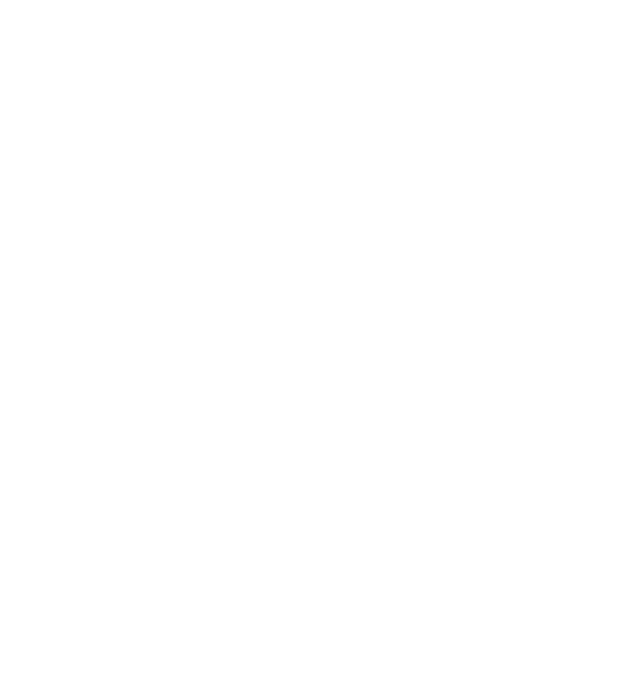
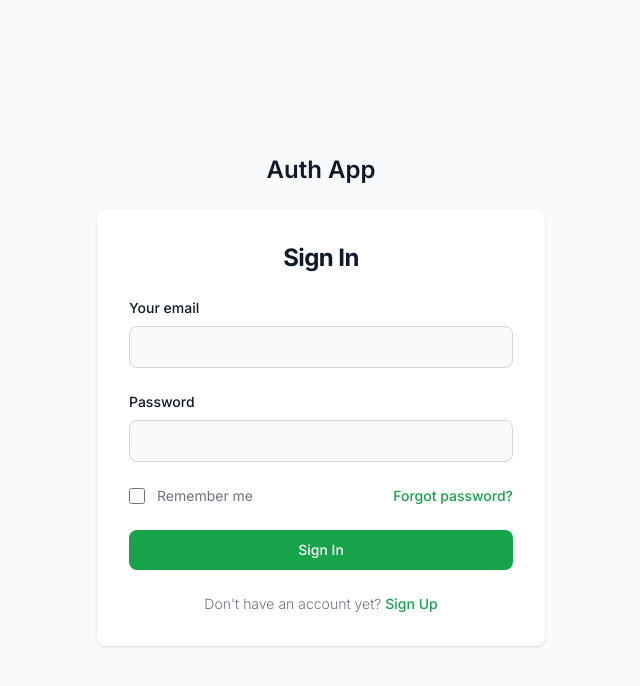
Before and after one commit to anoopraju31/next-auth-app, a Next.js app: page /login in a window 1280 px wide. Shown: the top 686 px of the page, without its empty margins (319-959 px from the left). Built offline with nearby package versions, Linux system fonts and the light colour scheme.

Commit message:
Sign In page : styled

```diff
--- a/src/app/login/page.tsx
+++ b/src/app/login/page.tsx
@@ -1,7 +1,120 @@
+'use client'
+
+import React, { useState } from 'react'
+import Link from 'next/link'
+import { useRouter } from 'next/navigation'
+import axios from 'axios'
+
 export default function LoginPage() {
+	const [user, setUser] = useState({
+		email: '',
+		password: '',
+	})
+
+	const handleSignUp = async (e: React.FormEvent) => {
+		e.preventDefault()
+	}
 	return (
-		<section className='h-screen flex justify-center items-center'>
-			<h1 className='text-center text-2xl text-white'> Login Page </h1>
+		<section className='h-screen  bg-gray-50 dark:bg-gray-900'>
+			<div className='flex flex-col items-center justify-center px-6 py-8 mx-auto md:h-screen lg:py-0'>
+				<h1 className='flex items-center mb-6 text-2xl font-semibold text-gray-900 dark:text-white'>
+					Auth App
+				</h1>
+
+				<div className='w-full bg-white rounded-lg shadow dark:border md:mt-0 sm:max-w-md xl:p-0 dark:bg-gray-800 dark:border-gray-700'>
+					<div className='p-6 space-y-4 md:space-y-6 sm:p-8'>
+						<h1 className='text-xl font-bold leading-tight tracking-tight text-center text-gray-900 md:text-2xl dark:text-white'>
+							Sign In
+						</h1>
+
+						<form className='space-y-4 md:space-y-6' onSubmit={handleSignUp}>
+							{/* email */}
+							<div>
+								<label
+									htmlFor='email'
+									className='block mb-2 text-sm font-medium text-gray-900 dark:text-white'>
+									Your email
+								</label>
+								<input
+									type='email'
+									name='email'
+									id='email'
+									value={user.email}
+									onChange={(e) =>
+										setUser((prev) => ({ ...prev, email: e.target.value }))
+									}
+									className='bg-gray-50 border border-gray-300 text-gray-900 sm:text-sm rounded-lg focus:ring-primary-600 focus:border-primary-600 block w-full p-2.5 dark:bg-gray-700 dark:border-gray-600 dark:placeholder-gray-400 dark:text-white dark:focus:ring-blue-500 dark:focus:border-blue-500'
+									required
+								/>
+							</div>
+
+							{/* password */}
+							<div>
+								<label
+									htmlFor='password'
+									className='block mb-2 text-sm font-medium text-gray-900 dark:text-white'>
+									Password
+								</label>
+								<input
+									type='password'
+									name='password'
+									id='password'
+									value={user.password}
+									onChange={(e) =>
+										setUser((prev) => ({ ...prev, password: e.target.value }))
+									}
+									className='bg-gray-50 border border-gray-300 text-gray-900 sm:text-sm rounded-lg focus:ring-primary-600 focus:border-primary-600 block w-full p-2.5 dark:bg-gray-700 dark:border-gray-600 dark:placeholder-gray-400 dark:text-white dark:focus:ring-blue-500 dark:focus:border-blue-500'
+									required
+								/>
+							</div>
+
+							<div className='flex items-center justify-between'>
+								{/* Remember Me */}
+								<div className='flex items-start'>
+									<div className='flex items-center h-5'>
+										<input
+											id='remember'
+											aria-describedby='remember'
+											type='checkbox'
+											className='w-4 h-4 border border-gray-300 rounded bg-gray-50 focus:ring-3 focus:ring-primary-300 dark:bg-gray-700 dark:border-gray-600 dark:focus:ring-primary-600 dark:ring-offset-gray-800'
+											required
+										/>
+									</div>
+									<div className='ml-3 text-sm'>
+										<label
+											htmlFor='remember'
+											className='text-gray-500 dark:text-gray-300'>
+											Remember me
+										</label>
+									</div>
+								</div>
+
+								{/* Forgot Password */}
+								<Link
+									href='/'
+									className='text-sm font-medium  text-primary-600 hover:underline  dark:text-primary-500'>
+									Forgot password?
+								</Link>
+							</div>
+
+							{/* Sign Up Button */}
+							<button
+								type='submit'
+								className='w-full text-white bg-primary-600 hover:bg-primary-700 focus:ring-4 focus:outline-none focus:ring-primary-300 font-medium rounded-lg text-sm px-5 py-2.5 text-center dark:bg-primary-600 dark:hover:bg-primary-700 dark:focus:ring-primary-800'>
+								Sign In
+							</button>
+							<p className='text-sm font-light text-center text-gray-500 dark:text-gray-400'>
+								Don{"'"}t have an account yet?{' '}
+								<Link
+									href='/sign-up'
+									className='font-medium text-primary-600 hover:underline dark:text-primary-500'>
+									Sign Up
+								</Link>
+							</p>
+						</form>
+					</div>
+				</div>
+			</div>
 		</section>
 	)
 }
--- a/src/app/sign-up/page.tsx
+++ b/src/app/sign-up/page.tsx
@@ -25,7 +25,7 @@
 
 				<div className='w-full bg-white rounded-lg shadow dark:border md:mt-0 sm:max-w-md xl:p-0 dark:bg-gray-800 dark:border-gray-700'>
 					<div className='p-6 space-y-4 md:space-y-6 sm:p-8'>
-						<h1 className='text-xl font-bold leading-tight tracking-tight text-gray-900 md:text-2xl dark:text-white'>
+						<h1 className='text-xl font-bold text-center leading-tight tracking-tight text-gray-900 md:text-2xl dark:text-white'>
 							Create your account
 						</h1>
 
```
